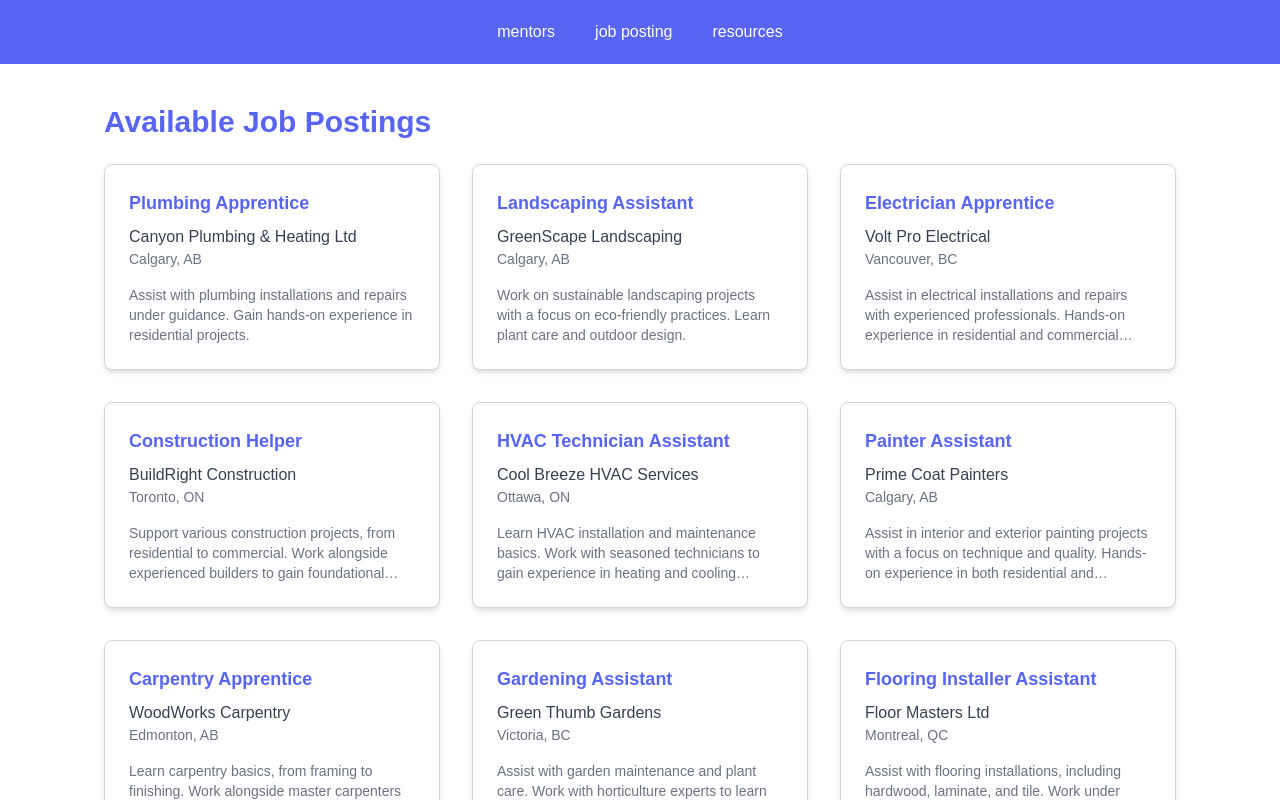
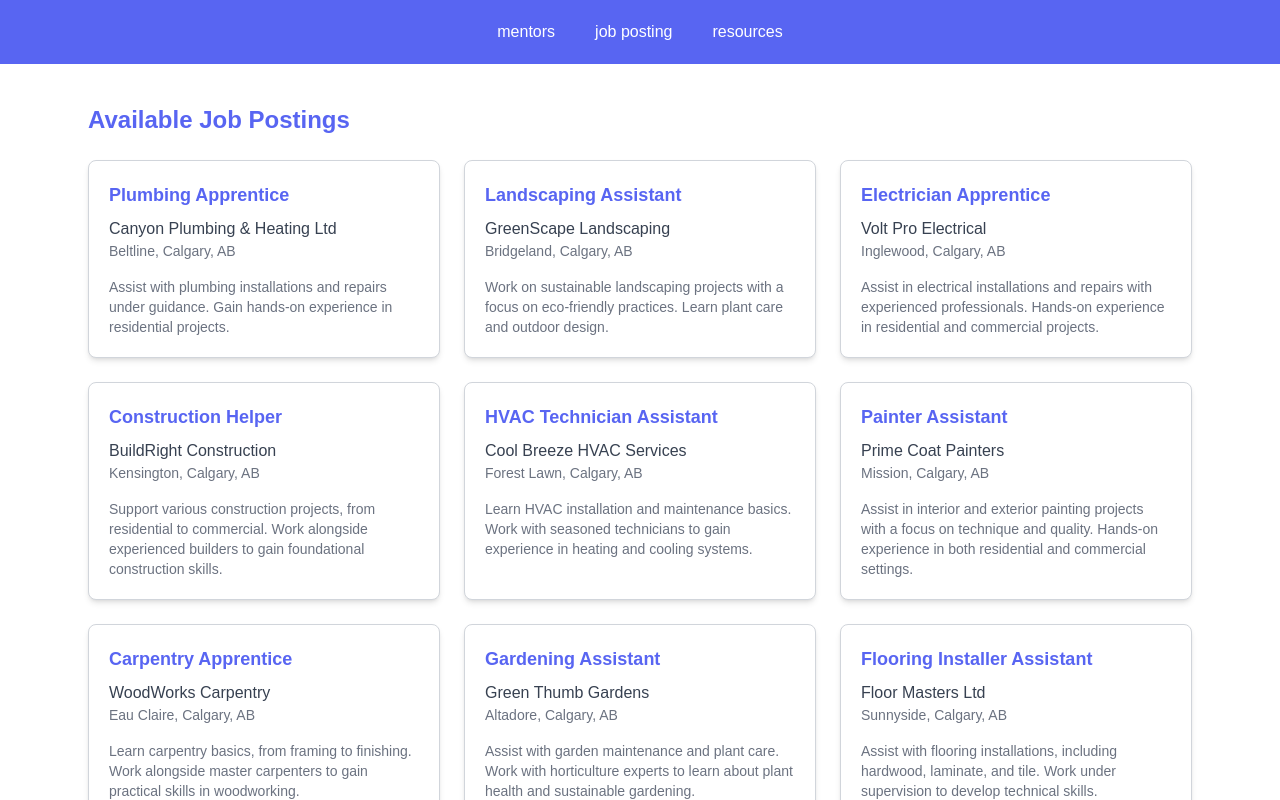
Before and after one commit to rumezaa/Hackthechange, a Next.js app: page /job-postings in a window 1280 px wide. Shown: the top 800 px of the page. Built offline with nearby package versions, Linux system fonts and the light colour scheme.

Commit message:
Added Modal

```diff
--- a/src/pages/job-postings.js
+++ b/src/pages/job-postings.js
@@ -3,30 +3,26 @@ import Nav from "@/components/nav"
 
 const jobPostings = [
   {
-    id: 1,
-    title: "Plumbing Apprentice",
-    company: "Canyon Plumbing & Heating Ltd",
-    location: "Calgary, AB",
-    description:
-      "Assist with plumbing installations and repairs under guidance. Gain hands-on experience in residential projects.",
-    details:
-      "This position is for those seeking to learn the basics of plumbing with semi-supervised work to ensure quality. Ideal for candidates interested in a long-term career in plumbing.",
+    "id": 1,
+    "title": "Plumbing Apprentice",
+    "company": "Canyon Plumbing & Heating Ltd",
+    "location": "Beltline, Calgary, AB",
+    "description": "Assist with plumbing installations and repairs under guidance. Gain hands-on experience in residential projects.",
+    "details": "This position is for those seeking to learn the basics of plumbing with semi-supervised work to ensure quality. Ideal for candidates interested in a long-term career in plumbing."
   },
   {
-    id: 2,
-    title: "Landscaping Assistant",
-    company: "GreenScape Landscaping",
-    location: "Calgary, AB",
-    description:
-      "Work on sustainable landscaping projects with a focus on eco-friendly practices. Learn plant care and outdoor design.",
-    details:
-      "The role includes basic landscaping tasks with a focus on sustainable practices. Ideal for those with a passion for outdoor work and environmental conservation.",
+    "id": 2,
+    "title": "Landscaping Assistant",
+    "company": "GreenScape Landscaping",
+    "location": "Bridgeland, Calgary, AB",
+    "description": "Work on sustainable landscaping projects with a focus on eco-friendly practices. Learn plant care and outdoor design.",
+    "details": "The role includes basic landscaping tasks with a focus on sustainable practices. Ideal for those with a passion for outdoor work and environmental conservation."
   },
   {
     "id": 3,
     "title": "Electrician Apprentice",
     "company": "Volt Pro Electrical",
-    "location": "Vancouver, BC",
+    "location": "Inglewood, Calgary, AB",
     "description": "Assist in electrical installations and repairs with experienced professionals. Hands-on experience in residential and commercial projects.",
     "details": "Ideal for beginners looking to understand electrical basics. Supervised training will ensure safety and skill development for those interested in a career as an electrician."
   },
@@ -34,7 +30,7 @@ const jobPostings = [
     "id": 4,
     "title": "Construction Helper",
     "company": "BuildRight Construction",
-    "location": "Toronto, ON",
+    "location": "Kensington, Calgary, AB",
     "description": "Support various construction projects, from residential to commercial. Work alongside experienced builders to gain foundational construction skills.",
     "details": "This role focuses on basic construction skills, safety protocols, and teamwork, providing essential experience for anyone pursuing a construction career."
   },
@@ -42,7 +38,7 @@ const jobPostings = [
     "id": 5,
     "title": "HVAC Technician Assistant",
     "company": "Cool Breeze HVAC Services",
-    "location": "Ottawa, ON",
+    "location": "Forest Lawn, Calgary, AB",
     "description": "Learn HVAC installation and maintenance basics. Work with seasoned technicians to gain experience in heating and cooling systems.",
     "details": "A great opportunity to understand the fundamentals of HVAC systems, including maintenance and repair. Perfect for those considering HVAC as a career path."
   },
@@ -50,7 +46,7 @@ const jobPostings = [
     "id": 6,
     "title": "Painter Assistant",
     "company": "Prime Coat Painters",
-    "location": "Calgary, AB",
+    "location": "Mission, Calgary, AB",
     "description": "Assist in interior and exterior painting projects with a focus on technique and quality. Hands-on experience in both residential and commercial settings.",
     "details": "Get trained in various painting techniques and gain real-world experience. Ideal for those interested in pursuing professional painting."
   },
@@ -58,7 +54,7 @@ const jobPostings = [
     "id": 7,
     "title": "Carpentry Apprentice",
     "company": "WoodWorks Carpentry",
-    "location": "Edmonton, AB",
+    "location": "Eau Claire, Calgary, AB",
     "description": "Learn carpentry basics, from framing to finishing. Work alongside master carpenters to gain practical skills in woodworking.",
     "details": "This role provides hands-on experience in carpentry with a focus on craftsmanship and attention to detail. Suitable for those considering a long-term career in carpentry."
   },
@@ -66,7 +62,7 @@ const jobPostings = [
     "id": 8,
     "title": "Gardening Assistant",
     "company": "Green Thumb Gardens",
-    "location": "Victoria, BC",
+    "location": "Altadore, Calgary, AB",
     "description": "Assist with garden maintenance and plant care. Work with horticulture experts to learn about plant health and sustainable gardening.",
     "details": "Gain practical experience in gardening, from plant selection to soil care. Ideal for individuals interested in landscape gardening or horticulture."
   },
@@ -74,7 +70,7 @@ const jobPostings = [
     "id": 9,
     "title": "Flooring Installer Assistant",
     "company": "Floor Masters Ltd",
-    "location": "Montreal, QC",
+    "location": "Sunnyside, Calgary, AB",
     "description": "Assist with flooring installations, including hardwood, laminate, and tile. Work under supervision to develop technical skills.",
     "details": "Learn installation techniques and gain experience in flooring projects. Great for those looking to develop skills in a growing industry."
   },
@@ -82,7 +78,7 @@ const jobPostings = [
     "id": 10,
     "title": "Welder Assistant",
     "company": "SteelCraft Welding Co",
-    "location": "Hamilton, ON",
+    "location": "Ramsay, Calgary, AB",
     "description": "Support welding projects in a safe, supervised environment. Work on both small and large-scale projects to gain practical welding experience.",
     "details": "Perfect for those interested in learning welding techniques, safety, and craftsmanship. Ideal for individuals considering a career in metalwork."
   },
@@ -90,7 +86,7 @@ const jobPostings = [
     "id": 11,
     "title": "HVAC Install Assistant",
     "company": "Climate Comfort Solutions",
-    "location": "Calgary, AB",
+    "location": "Hillhurst, Calgary, AB",
     "description": "Work with an experienced HVAC team on installations and troubleshooting. Gain hands-on experience in heating and cooling systems.",
     "details": "This role focuses on HVAC installation basics, providing essential experience for those interested in HVAC and climate control systems."
   },
@@ -98,42 +94,88 @@ const jobPostings = [
     "id": 12,
     "title": "Masonry Apprentice",
     "company": "StoneWorks Masonry",
-    "location": "Winnipeg, MB",
+    "location": "Downtown West End, Calgary, AB",
     "description": "Learn foundational masonry skills, including bricklaying and stonework. Work under a master mason to develop skills in construction.",
     "details": "Ideal for beginners interested in masonry. The role focuses on building and construction techniques for residential and commercial projects."
   }
-];
+]
+;
 
 export default function JobPostings() {
-  const [hoveredId, setHoveredId] = useState(null);
+  const [hoverJobId, setHoverJobId] = useState(null);
+  const [isModalOpen, setIsModalOpen] = useState(false);
+  const [currentJob, setCurrentJob] = useState(null);
+
+  // Handle modal open
+  const openModal = (job) => {
+    setCurrentJob(job);
+    setIsModalOpen(true);
+  };
+
+  // Handle modal close
+  const closeModal = () => {
+    setIsModalOpen(false);
+    setCurrentJob(null);
+  };
 
   return (
     <div className="flex flex-col items-center bg-white min-h-screen">
       <Nav />
-      <main className="w-full max-w-6xl p-10">
-        <h2 className="text-3xl font-bold text-blue mb-6">Available Job Postings</h2>
-        <div className="grid grid-cols-1 sm:grid-cols-2 md:grid-cols-3 lg:grid-cols-3 gap-8">
+      <main className="w-full max-w-6xl px-6 py-10">
+        <h2 className="text-2xl font-bold text-blue mb-6">Available Job Postings</h2>
+        <div className="grid grid-cols-1 sm:grid-cols-2 md:grid-cols-3 gap-6">
           {jobPostings.map((job) => (
             <div
               key={job.id}
-              onMouseEnter={() => setHoveredId(job.id)}
-              onMouseLeave={() => setHoveredId(null)}
-              className={`relative overflow-hidden border border-gray-300 rounded-lg p-6 shadow-md transform transition-transform duration-300 ${
-                hoveredId === job.id ? "scale-110 bg-gray-50" : "bg-white"
+              onMouseEnter={() => setHoverJobId(job.id)}
+              onMouseLeave={() => setHoverJobId(null)}
+              onClick={() => openModal(job)}
+              className={`border border-gray-300 rounded-lg p-5 shadow-md cursor-pointer ${
+                hoverJobId === job.id ? "bg-gray-100" : "bg-white"
               }`}
+              style={{
+                transform: hoverJobId === job.id ? "scale(1.05)" : "scale(1)",
+                transition: "transform 0.3s ease",
+              }}
             >
               <h3 className="text-lg font-semibold text-blue mb-2">{job.title}</h3>
               <h4 className="text-md text-gray-700">{job.company}</h4>
               <p className="text-sm text-gray-500 mb-4">{job.location}</p>
-              {hoveredId === job.id ? (
+              {hoverJobId === job.id ? (
                 <p className="text-sm text-gray-700">{job.details}</p>
               ) : (
-                <p className="text-sm text-gray-500 line-clamp-3">{job.description}</p>
+                <p className="text-sm text-gray-500">{job.description}</p>
               )}
             </div>
           ))}
         </div>
       </main>
+
+      {/* Modal */}
+      {isModalOpen && currentJob && (
+        <div className="fixed inset-0 flex items-center justify-center bg-black bg-opacity-50 z-20">
+          <div className="bg-white p-6 rounded-lg shadow-lg max-w-md w-full relative">
+            <button
+              onClick={closeModal}
+              style={{ position: "absolute", top: "10px", right: "10px", color: "gray" }}
+            >
+              &times;
+            </button>
+            <h3 className="text-2xl font-semibold text-blue mb-4">{currentJob.title}</h3>
+            <h4 className="text-md text-gray-700 mb-2">{currentJob.company}</h4>
+            <p className="text-sm text-gray-500 mb-4">{currentJob.location}</p>
+            <p className="text-sm text-gray-700 mb-6">{currentJob.details}</p>
+            <button
+              onClick={() => {
+                // Placeholder action
+              }}
+              className="bg-blue text-white px-4 py-2 rounded hover:bg-blue-700"
+            >
+              Take Action
+            </button>
+          </div>
+        </div>
+      )}
     </div>
   );
 }
```
